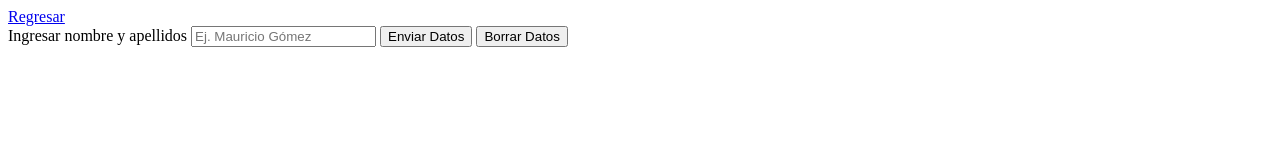
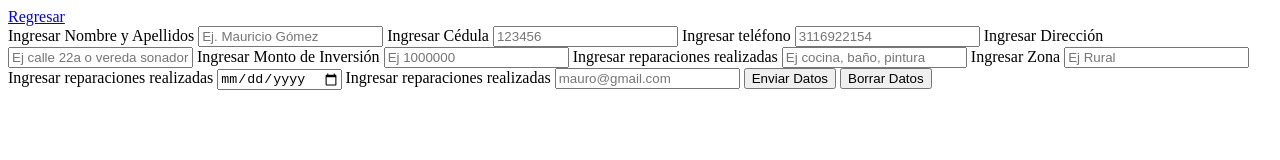
Before and after one commit to juansesuescun/planeacionGuatape, a plain HTML site: page formulario.html in a window 1280 px wide. Drawn offline with Linux system fonts and the light colour scheme.

Commit message:
formulario completo sin estilos

```diff
--- a/formulario.html
+++ b/formulario.html
@@ -10,8 +10,40 @@
     <a href="./index.html">Regresar</a>
     <form>
         <label for="nombre y apellido">
-            Ingresar nombre y apellidos
+            Ingresar Nombre y Apellidos
             <input name="nombre y apellido" placeholder="Ej. Mauricio Gómez"/>
+        </label>
+        <label for="cedula">
+            Ingresar Cédula
+            <input type="number" name="cedula" placeholder="123456"/>
+        </label>
+        <label for="telefono">
+            Ingresar teléfono
+            <input type="number" name="telefono" placeholder="3116922154"/>
+        </label>
+        <label for="direccion">
+            Ingresar Dirección
+            <input  name="direccion" placeholder="Ej calle 22a o vereda sonadora"/>
+        </label>
+        <label for="inversion">
+            Ingresar Monto de Inversión
+            <input type="number" name="inversion" placeholder="Ej 1000000"/>
+        </label>
+        <label for="reparaciones">
+            Ingresar reparaciones realizadas
+            <input type="text" name="reparaciones" placeholder="Ej cocina, baño, pintura"/>
+        </label>
+        <label for="zona">
+            Ingresar Zona
+            <input type="text" name="zona" placeholder="Ej Rural"/>
+        </label>
+        <label for="fecha">
+            Ingresar reparaciones realizadas
+            <input type="date" name="fecha" placeholder=""/>
+        </label>
+        <label for="correo">
+            Ingresar reparaciones realizadas
+            <input type="email" name="correo" placeholder="mauro@gmail.com"/>
         </label>
         <button type="submit">Enviar Datos</button>
         <button type="reset">Borrar Datos</button>
```
